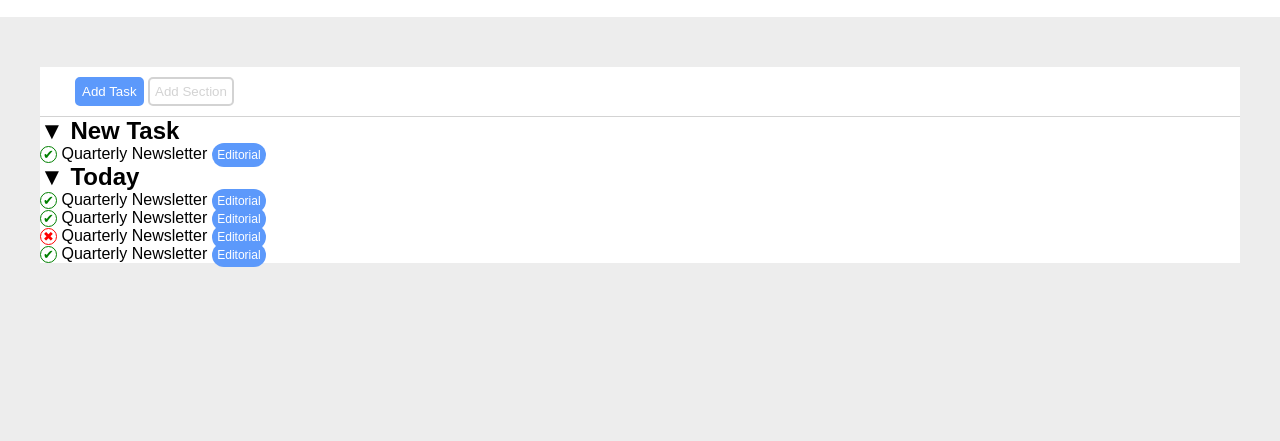
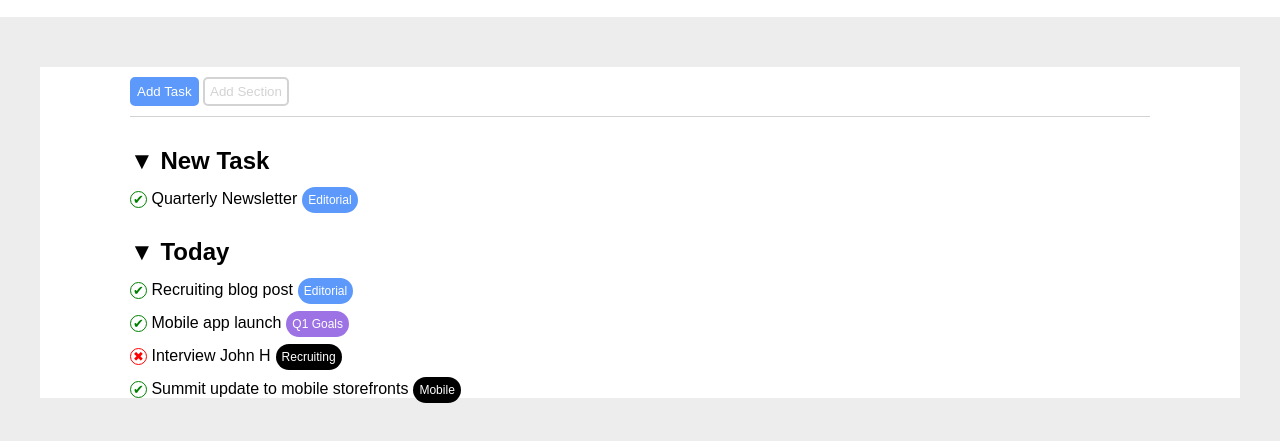
Before and after one commit to AbhaySinghNaruka/html-css-toboolist, a plain HTML site: page index.html in a window 1280 px wide. Shown: the part 93-534 px from the top of the page. Drawn offline with Linux system fonts and the light colour scheme.

Commit message:
Continuamento

```diff
--- a/css/style.css
+++ b/css/style.css
@@ -29,7 +29,7 @@ h1 {
 }
 
 .container-main{
-    max-width: 1200px;
+    width: 1200px;
     background-color: white;
     margin: 0 auto;
     /* padding-left: 35px;
@@ -38,8 +38,14 @@ h1 {
     border-bottom: 1px solid lightgray; */
 }
 
+.sub-container {
+    width: 85%;
+
+    margin: 0 auto;
+}
+
 .buttons {
-    padding-left: 35px;
+
     padding-top: 10px;
     padding-bottom: 10px;
     border-bottom: 1px solid lightgray;
@@ -112,9 +118,21 @@ ul{
     color: white;
     margin-left: 5px;
     border-radius: 20px;
-    padding: 5px;
+    padding: 6px;
 }
 
 .tag.editorial {
     background-color: rgb(92, 153, 251);
 }
+
+.tag.q1-goals {
+    background-color: rgb(156, 114, 228);
+}
+
+section.schedule {
+    margin-top: 30px;
+}
+
+li {
+    margin-top: 15px;
+}
--- a/index.html
+++ b/index.html
@@ -22,12 +22,13 @@
 
     <main>
         <div class="container-main">
+            <div class="sub-container">
                 <div class="buttons">
                 <button id="first-button">Add Task</button>
                 <button id="second-button">Add Section</button>
                 </div>
 
-            <section id="new-task">
+                <section id="new-task" class="schedule">
                     <h2><span>&#9660;</span> New Task</h2>
                     <ul>
                         <li><span class="tick mark">&#10004;</span> Quarterly Newsletter<span class="tag editorial">Editorial</span> </li>
@@ -35,15 +36,17 @@
 
                 </section>
 
-            <section id="Today">
+                <section id="Today" class="schedule">
                     <h2><span>&#9660;</span> Today</h2>
                     <ul>
-                    <li><span class="tick mark">&#10004;</span> Quarterly Newsletter<span class="tag editorial">Editorial</span> </li>
-                    <li><span class="tick mark">&#10004;</span> Quarterly Newsletter<span class="tag editorial">Editorial</span> </li>
-                    <li><span class="cross mark">&#10006;</span> Quarterly Newsletter<span class="tag editorial">Editorial</span> </li>
-                    <li><span class="tick mark">&#10004;</span> Quarterly Newsletter<span class="tag editorial">Editorial</span> </li>
+                        <li><span class="tick mark">&#10004;</span> Recruiting blog post<span class="tag editorial">Editorial</span> </li>
+                        <li><span class="tick mark">&#10004;</span> Mobile app launch<span class="tag q1-goals">Q1 Goals</span> </li>
+                        <li><span class="cross mark">&#10006;</span> Interview John H<span class="tag recruiting">Recruiting</span> </li>
+                        <li><span class="tick mark">&#10004;</span> Summit update to mobile storefronts<span class="tag mobile">Mobile</span> </li>
                     </ul>
                 </section>
+            </div>
+
 
         </div>
 
```
Lines whose indentation alone changed are shown as unchanged.
